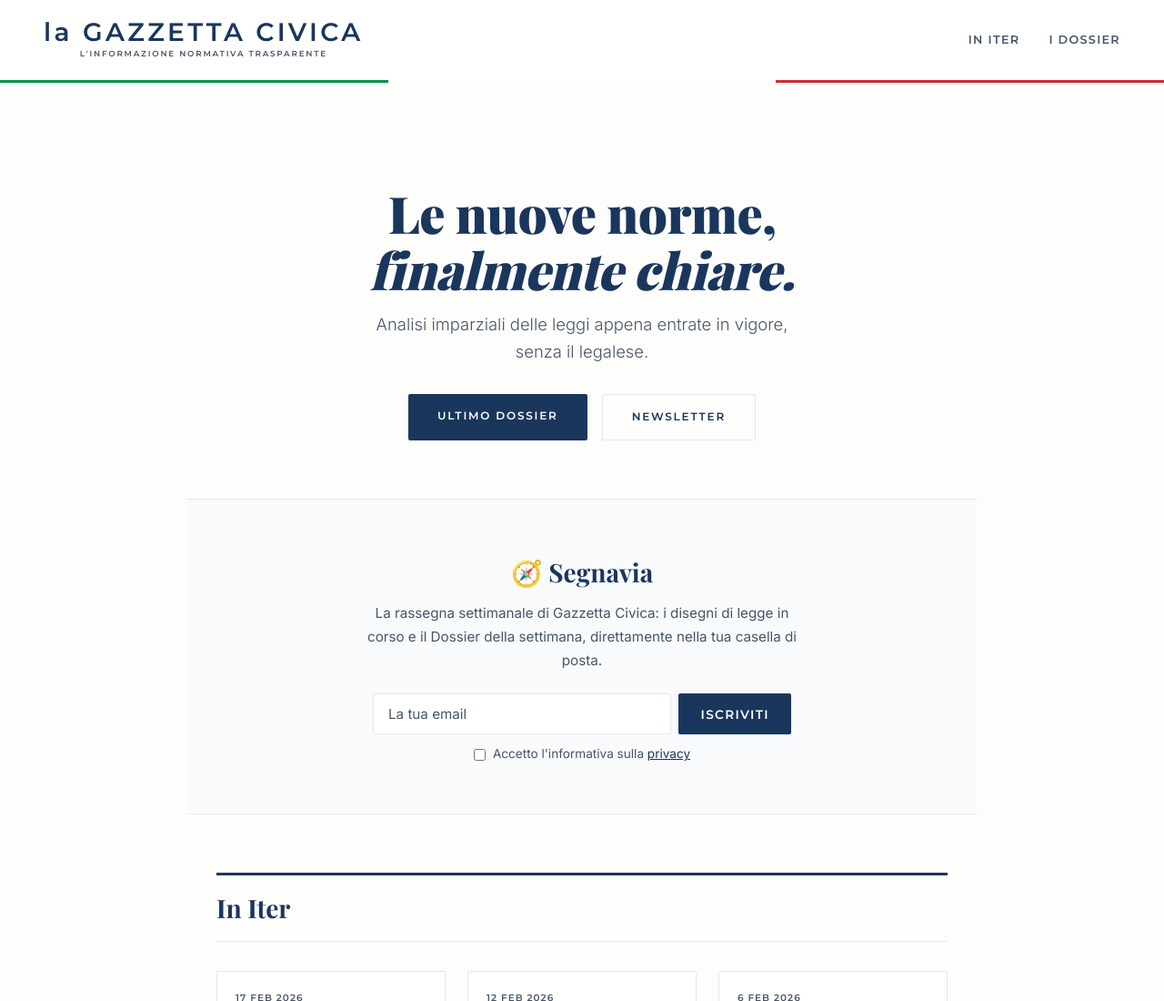
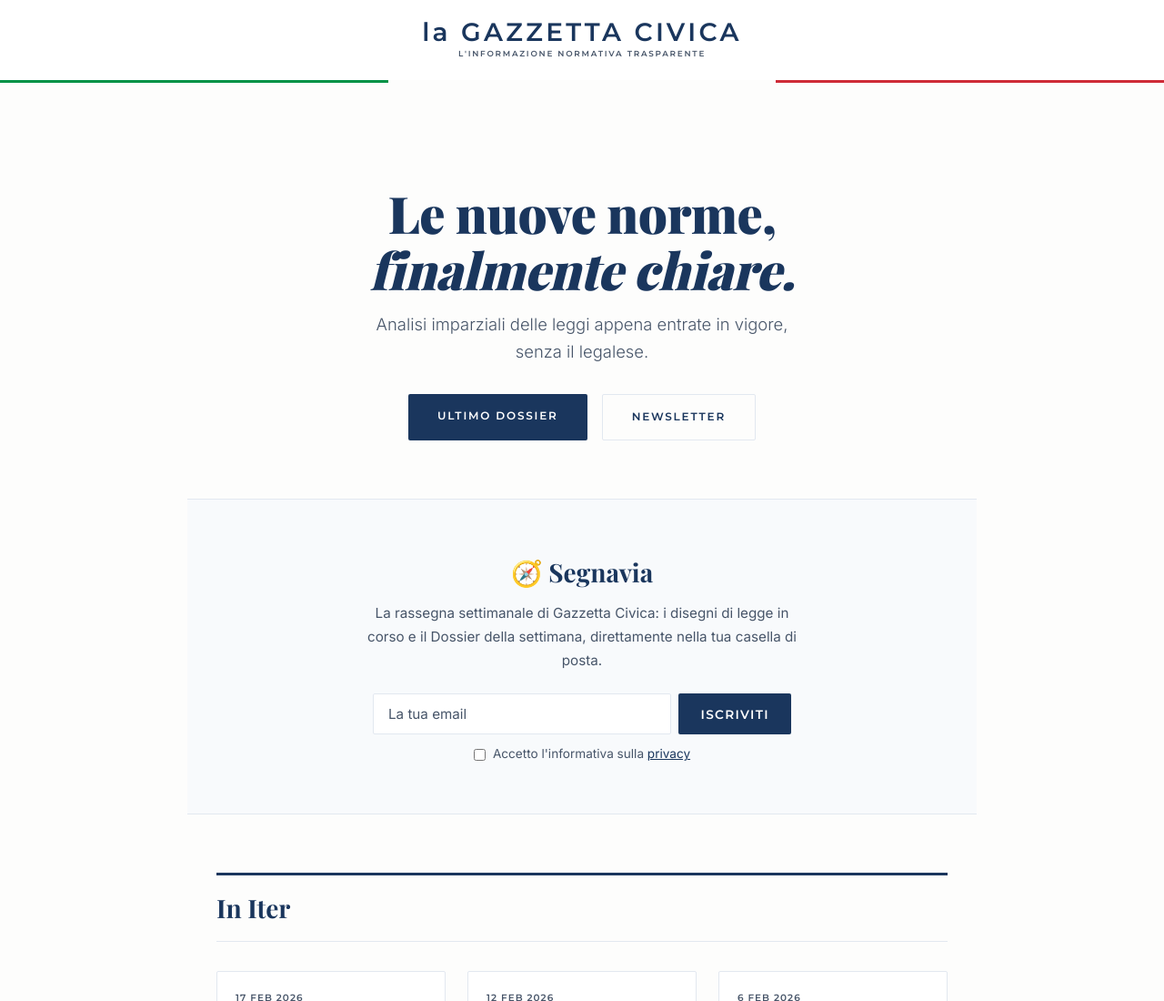
Before and after one commit to andreasavia/gazzetta-civica, an Astro site: page / in a window 1280 px wide. Shown: the top 1100 px of the page at 91% size. Built offline with nearby package versions, Linux system fonts and the light colour scheme; Astro itself is replaced by a stand-in of ours; a web font is replaced by a local one.

Commit message:
feat: centered logo, remove navbar links

```diff
--- a/src/layouts/Base.astro
+++ b/src/layouts/Base.astro
@@ -60,10 +60,6 @@ const {
           <span class="logo-wordmark"><span class="logo-prefix">la</span> Gazzetta Civica</span>
           <span class="logo-tagline">L'informazione normativa trasparente</span>
         </a>
-        <div class="nav-links">
-          <a href="/gazzetta-civica/in-iter/" class="nav-link">In Iter</a>
-          <a href="/gazzetta-civica/dossier/" class="nav-link">I Dossier</a>
-        </div>
       </nav>
     </header>
     <div class="tricolor-bar"><span class="tricolor-segment tricolor-segment--green"></span><span class="tricolor-segment tricolor-segment--white"></span><span class="tricolor-segment tricolor-segment--red"></span></div>
--- a/src/styles/layout.css
+++ b/src/styles/layout.css
@@ -178,8 +178,7 @@ footer {
   width: 100%;
   display: flex;
   align-items: center;
-  justify-content: space-between;
-  gap: 2rem;
+  justify-content: center;
 }
 
 .nav-links {
```
